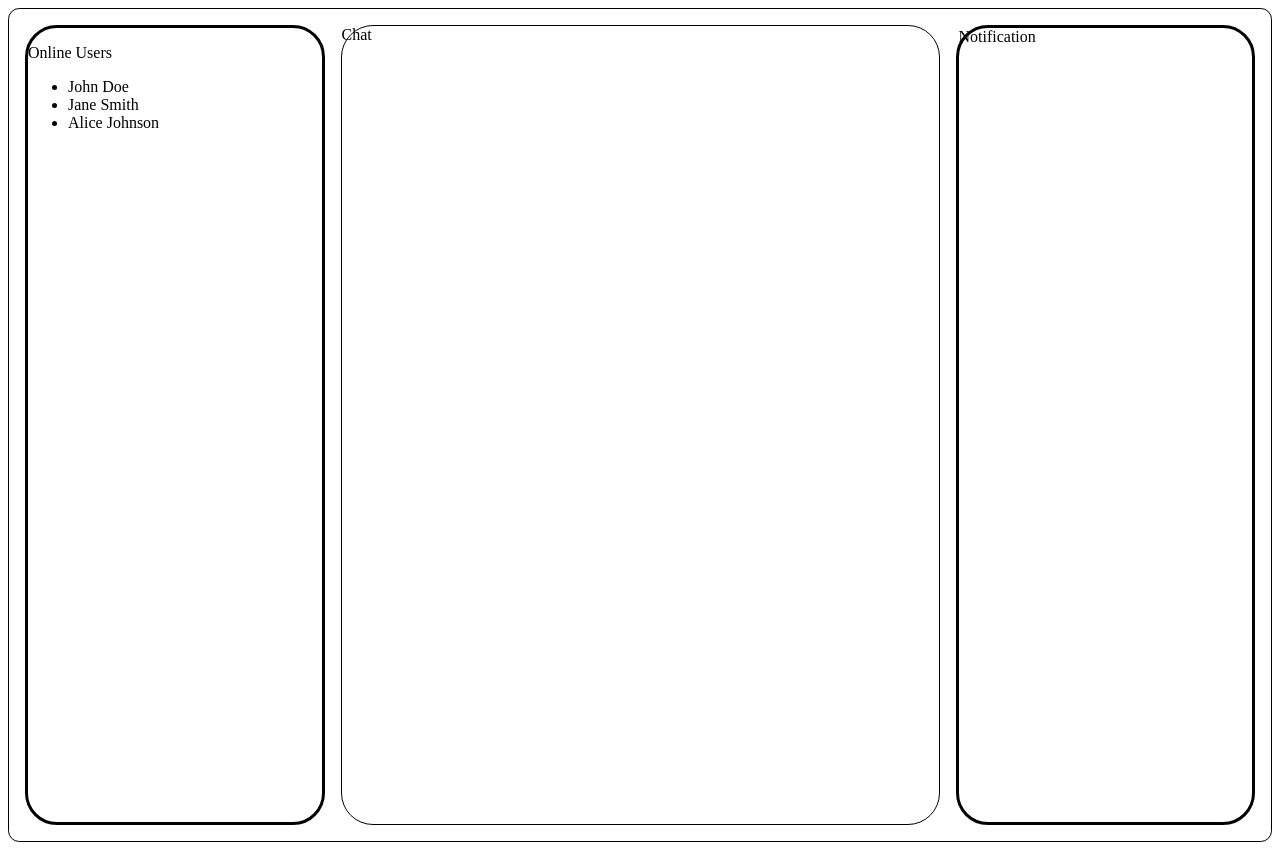
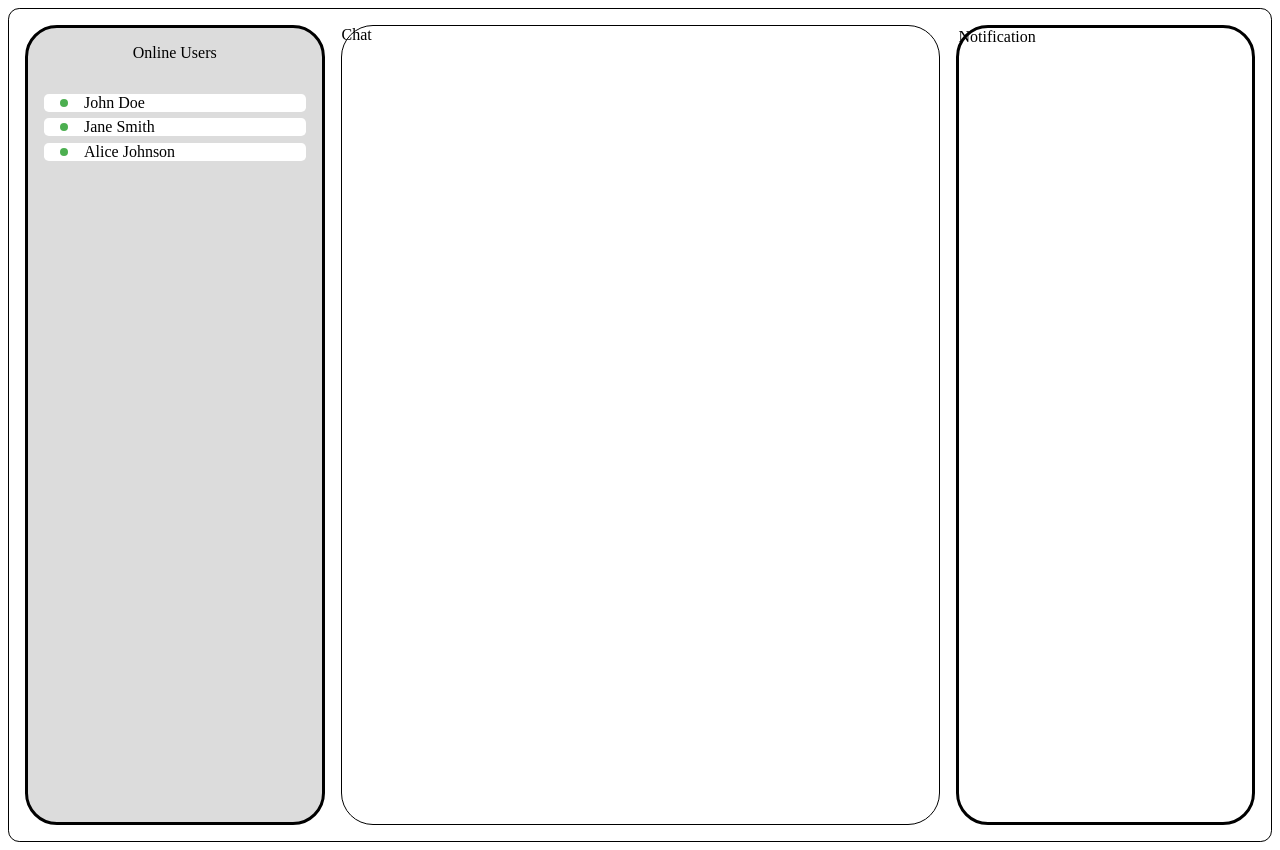
Before and after one commit to Mathieuka/chat-ai, a Vue app: page / in a window 1280 px wide. Built offline with nearby package versions, Linux system fonts and the light colour scheme; the HTML template or start-up script is replaced by a standard one.

Commit message:
style: enhance OnlineUsersList component with improved layout and styling

```diff
--- a/src/components/OnlineUsersList.vue
+++ b/src/components/OnlineUsersList.vue
@@ -13,15 +13,49 @@ defineProps<{
 <template>
   <div class="users">
     <p>Online Users</p>
-    <ul>
-      <li v-for="user in users" :key="user.id">{{ user.name }}</li>
+    <ul class="users-list">
+      <li class="user" v-for="user in users" :key="user.id">
+        <div class="dot"></div>
+        <div>{{ user.name }}</div>
+      </li>
     </ul>
   </div>
 </template>
 
 <style scoped>
 .users {
+  display: flex;
+  flex-direction: column;
+  text-align: center;
   border: 0.2rem solid black;
   border-radius: 2rem;
+  background: gainsboro;
+}
+
+.users-list {
+  padding: 0;
+  width: 100%;
+  text-align: center;
+}
+
+.user {
+  display: flex;
+  justify-content: start;
+  align-items: center;
+  gap: 1rem;
+  padding-left: 1rem;
+  margin-bottom: 0.4rem;
+  list-style: none;
+  background: white;
+  border-radius: 0.3rem;
+  margin-left: 1rem;
+  margin-right: 1rem;
+}
+
+.dot {
+  height: 0.5rem;
+  width: 0.5rem;
+  background-color: #4caf50;
+  border-radius: 50%;
 }
 </style>
```
